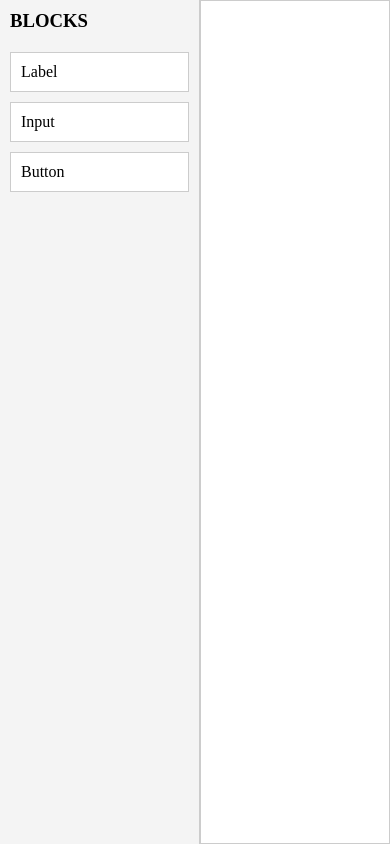
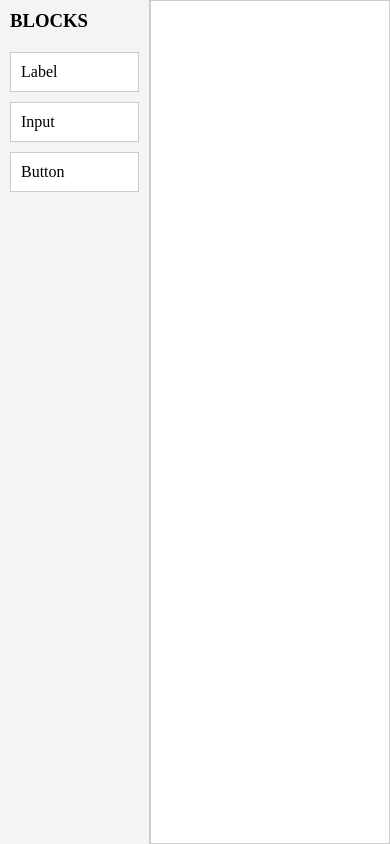
Before and after one commit to royabhi647/mini-page-builder, a React (Create React App) app: page / in a window 390 px wide. Built offline with nearby package versions, Linux system fonts and the light colour scheme.

Commit message:
:white_check_mark: [depencencies] - added

```diff
--- a/src/App.css
+++ b/src/App.css
@@ -123,3 +123,57 @@ form{
   border: none;
   cursor: pointer;
 }
+
+
+/* Basic responsiveness */
+@media (max-width: 768px) {
+  .Sidebar {
+    width: 150px;
+  }
+
+  .modal-content {
+    width: 50%;
+  }
+
+  .Canvas {
+    height: 100vh;
+  }
+
+  .canvas-element {
+    padding: 5px;
+  }
+}
+
+@media (max-width: 480px) {
+  .Sidebar {
+    display: 100px;
+  }
+
+  .App {
+    display: flex;
+  }
+
+  .Canvas {
+    width: 100%;
+  }
+
+  .delete-button {
+    position: fixed;
+    top: 1;
+    right: 0;
+    width: 50px;
+  }
+
+  .export-button {
+    position: fixed;
+    right: 0;
+    top: 1;
+    width: 50px;
+  }
+}
+
+@media (min-width: 769px) and (max-width: 1024px) {
+  .modal-content {
+    width: 50%;
+  }
+}
```
